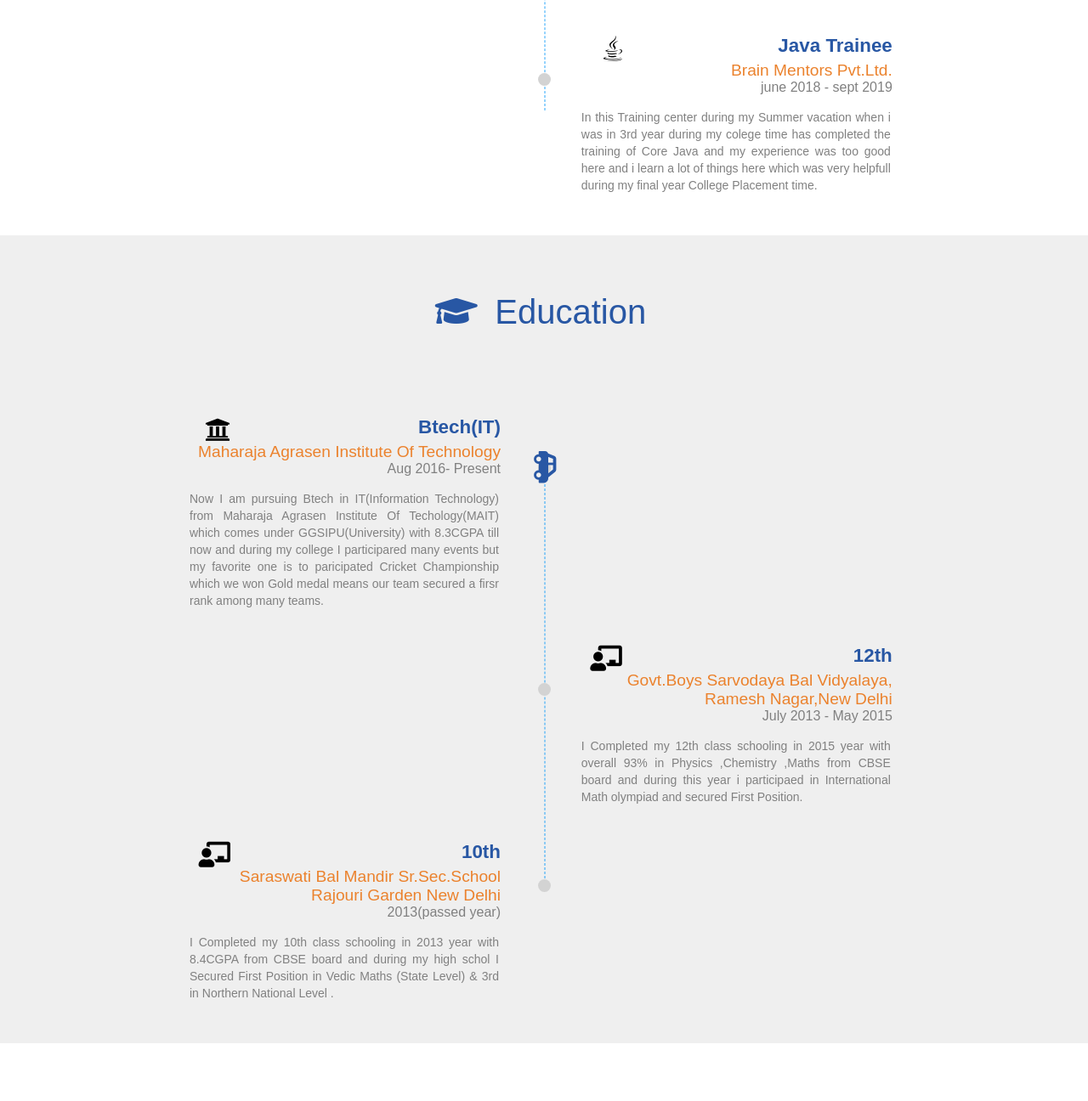
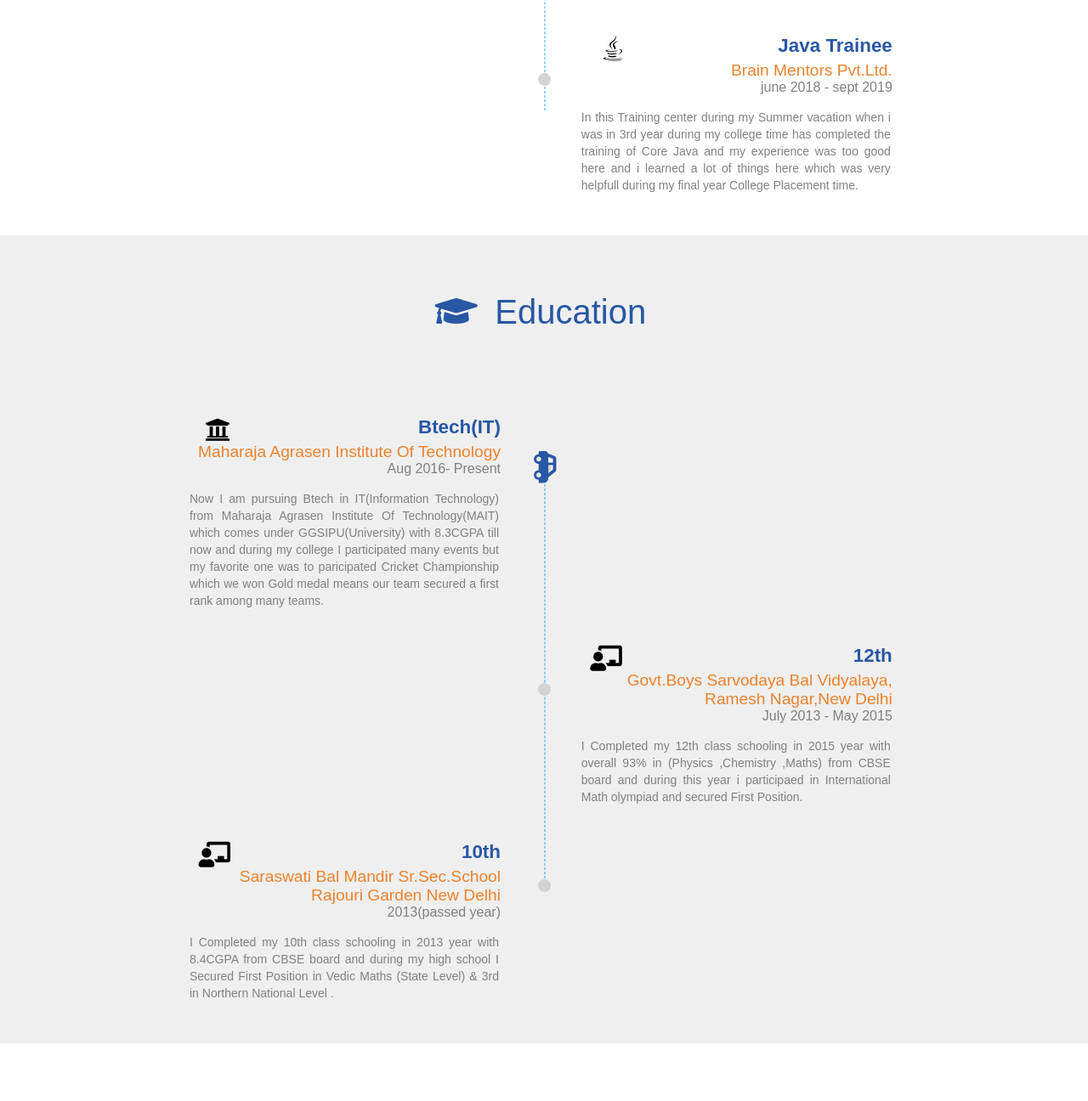
Before and after one commit to Rahul-Agg/Portfolio.github.io, a plain HTML site: page index.html in a window 1280 px wide. Shown: the part 1760-3056 px from the top of the page at 85% size. Drawn offline with Linux system fonts and the light colour scheme.

Commit message:
Update index.html

```diff
--- a/index.html
+++ b/index.html
@@ -195,7 +195,7 @@ Result of the Enquiry Sent by (CIBIL) into Text File. </p>
                         <h3 class="experience-designation  m0 m-blue">Java Trainee</h3>
                         <h4 class="experience-company-name"> Brain Mentors Pvt.Ltd.</h4>
                         <h5 class="experience-duration m0"> june 2018 - sept 2019 </h5>
-                        <p class="experience-description text-align-justify">  In this Training center during my Summer vacation when i was in 3rd year during my colege time has completed the training of Core Java and my experience was too good here and i learn a lot of things here which was very helpfull during my final year College Placement time. </p>
+                        <p class="experience-description text-align-justify">  In this Training center during my Summer vacation when i was in 3rd year during my college time has completed the training of Core Java and my experience was too good here and i learned a lot of things here which was very helpfull during my final year College Placement time. </p>
                     </div>
                 </div>
 
@@ -232,7 +232,7 @@ Result of the Enquiry Sent by (CIBIL) into Text File. </p>
                         <h4 class="experience-company-name "> Maharaja Agrasen Institute Of Technology </h4>
                         <h5 class="experience-duration m0"> Aug 2016- Present </h5>
 
-                        <p class="experience-description text-align-justify">Now I am pursuing Btech in IT(Information Technology) from Maharaja Agrasen Institute Of Techology(MAIT) which comes under GGSIPU(University) with 8.3CGPA till now and during my college I participared many events but my favorite one is to paricipated Cricket Championship which we won Gold medal means our team secured a firsr rank among many teams.</p>
+                        <p class="experience-description text-align-justify">Now I am pursuing Btech in IT(Information Technology) from Maharaja Agrasen Institute Of Technology(MAIT) which comes under GGSIPU(University) with 8.3CGPA till now and during my college I participated many events but my favorite one was to paricipated Cricket Championship which we won Gold medal means our team secured a first rank among many teams.</p>
                     </div>
                 </div>
 
@@ -247,7 +247,7 @@ Result of the Enquiry Sent by (CIBIL) into Text File. </p>
 Ramesh Nagar,New Delhi </h4>
                         <h5 class="experience-duration m0"> July
                         2013 - May 2015 </h5>
-                        <p class="experience-description text-align-justify"> I Completed my 12th class schooling in 2015 year with overall 93% in Physics ,Chemistry ,Maths from CBSE board and during this year i participaed in International Math olympiad and secured First Position.  </p>
+                        <p class="experience-description text-align-justify"> I Completed my 12th class schooling in 2015 year with overall 93% in (Physics ,Chemistry ,Maths) from CBSE board and during this year i participaed in International Math olympiad and secured First Position.  </p>
                     </div>
                 </div>
 
@@ -262,7 +262,7 @@ Ramesh Nagar,New Delhi </h4>
 Rajouri Garden New Delhi </h4>
                         <h5 class="experience-duration m0">2013(passed year) </h5>
 
-                        <p class="experience-description text-align-justify">I Completed my 10th class schooling in 2013 year with 8.4CGPA from CBSE board and during my high schol I Secured First Position in Vedic Maths (State Level) & 3rd in Northern National Level .</p>
+                        <p class="experience-description text-align-justify">I Completed my 10th class schooling in 2013 year with 8.4CGPA from CBSE board and during my high school I Secured First Position in Vedic Maths (State Level) & 3rd in Northern National Level .</p>
                     </div>
                 </div>
 
```
